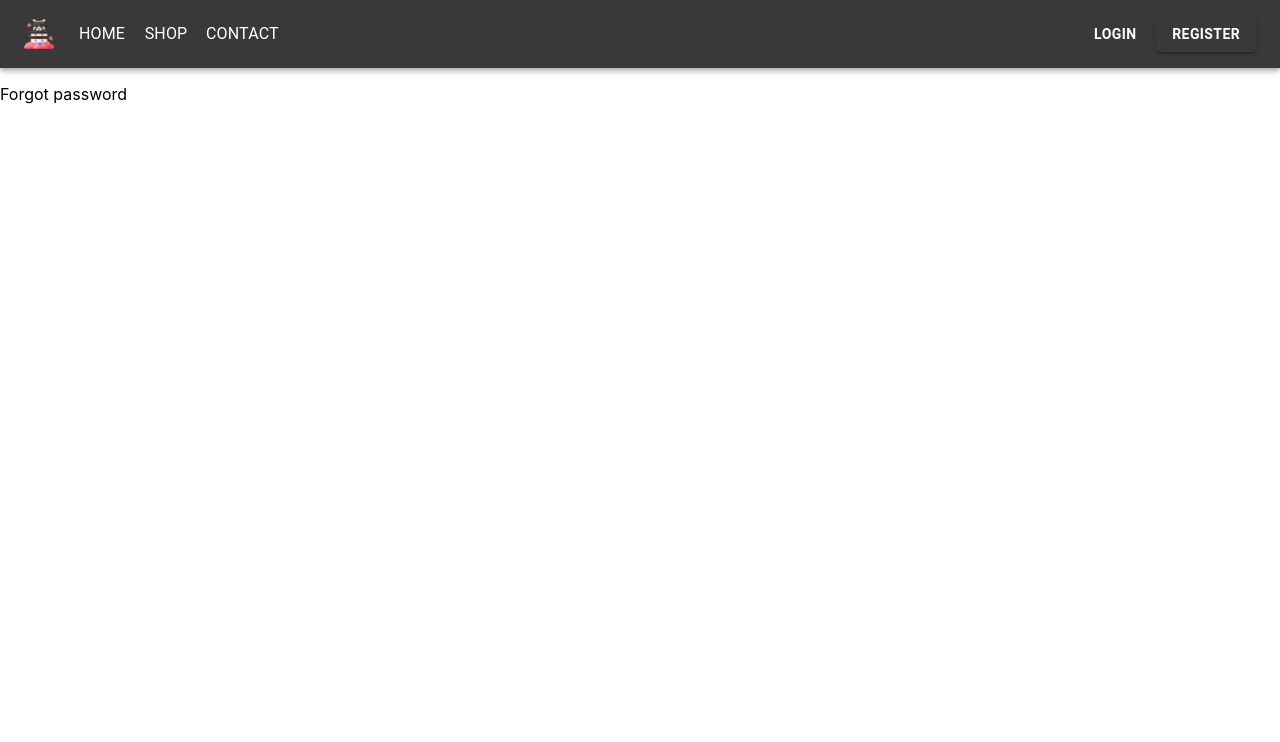
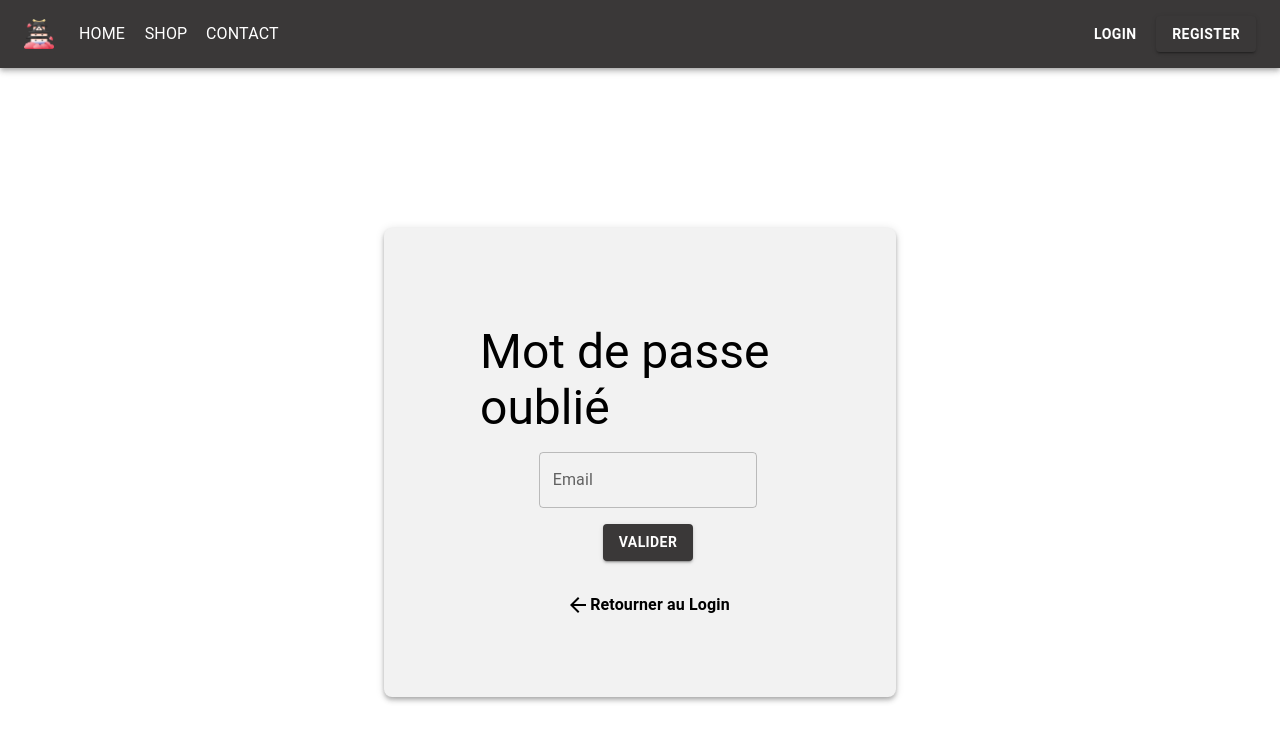
Before and after one commit to CanseFr/webshop-as, a React (Vite) app in the folder apps/client/: page /password in a window 1280 px wide. Shown: the top 742 px of the page. Built offline with nearby package versions, Linux system fonts and the light colour scheme.

Commit message:
:sparkles: Create forotten password, cgu dialog and path about

```diff
--- a/apps/client/src/App.tsx
+++ b/apps/client/src/App.tsx
@@ -6,7 +6,6 @@ import { Home } from './pages/home';
 import { Shop } from './pages/shop';
 import { Login } from './auth/login';
 import { Register } from './auth/register';
-import { GeneralConditions } from './auth/general-conditions';
 import { ForgotPassword } from './auth/forgot-password';
 
 export const App = () => {
@@ -19,7 +18,6 @@ export const App = () => {
           <Route path="contact" element={<Contact />} />
           <Route path="login" element={<Login />} />
           <Route path="register" element={<Register />} />
-          <Route path="conditions" element={<GeneralConditions />} />
           <Route path="password" element={<ForgotPassword />} />
         </Route>
       </Routes>
--- a/apps/client/src/auth/forgot-password/index.tsx
+++ b/apps/client/src/auth/forgot-password/index.tsx
@@ -1,3 +1,52 @@
+import { Grid, TextField } from '@mui/material';
+import Typography from '@mui/material/Typography';
+import Button from '@mui/material/Button';
+import { useNavigate } from 'react-router-dom';
+import ArrowBackIcon from '@mui/icons-material/ArrowBack';
+
 export const ForgotPassword = () => {
-  return <p>Forgot password</p>;
+  const navigate = useNavigate();
+
+  return (
+    <Grid
+      width="40vw"
+      container
+      spacing={2}
+      display="flex"
+      flexDirection="column"
+      alignContent="center"
+      margin="auto"
+      justifyContent="center"
+      bgcolor="#f2f2f2"
+      padding={10}
+      borderRadius={2}
+      boxShadow={4}
+      sx={{ marginTop: '20vh' }}
+    >
+      <Grid margin="auto" item xs={12}>
+        <Typography variant="h3">Mot de passe oublié</Typography>
+      </Grid>
+      <Grid margin="auto" item xs={8}>
+        <TextField color="secondary" id="outlined-password-input" label="Email" type="email" />
+      </Grid>
+      <Grid item margin="auto" xs={8}>
+        <Button sx={{ fontWeight: 'bold', color: 'white' }} variant="contained">
+          Valider
+        </Button>
+      </Grid>
+      <Grid
+        item
+        xs={8}
+        margin="auto"
+        mt={2}
+        display="flex"
+        flexDirection="row"
+        onClick={() => navigate('/login')}
+        sx={{ cursor: 'pointer' }}
+      >
+        <ArrowBackIcon />
+        <Typography fontWeight="bold">Retourner au Login</Typography>
+      </Grid>
+    </Grid>
+  );
 };
--- a/apps/client/src/auth/general-conditions/index.tsx
+++ b/apps/client/src/auth/general-conditions/index.tsx
@@ -1,3 +1,125 @@
-export const GeneralConditions = () => {
-  return <p>Condition</p>;
+import Button from '@mui/material/Button';
+import Dialog from '@mui/material/Dialog';
+import DialogActions from '@mui/material/DialogActions';
+import DialogContent from '@mui/material/DialogContent';
+import DialogContentText from '@mui/material/DialogContentText';
+import DialogTitle from '@mui/material/DialogTitle';
+import Paper, { PaperProps } from '@mui/material/Paper';
+import Typography from '@mui/material/Typography';
+import { useState } from 'react';
+import Draggable from 'react-draggable';
+
+function PaperComponent(props: PaperProps) {
+  return (
+    <Draggable handle="#draggable-dialog-title" cancel={'[class*="MuiDialogContent-root"]'}>
+      <Paper {...props} />
+    </Draggable>
+  );
+}
+
+export const CGU = () => {
+  const [open, setOpen] = useState(false);
+
+  const handleClickOpen = () => {
+    setOpen(true);
+  };
+
+  const handleClose = () => {
+    setOpen(false);
+  };
+
+  return (
+    <>
+      <Button color="info" variant="outlined" onClick={handleClickOpen}>
+        Lire les conditions
+      </Button>
+      <Dialog
+        open={open}
+        onClose={handleClose}
+        PaperComponent={PaperComponent}
+        aria-labelledby="draggable-dialog-title"
+      >
+        <DialogTitle style={{ cursor: 'move' }} id="draggable-dialog-title">
+          Conditions générales de vente
+        </DialogTitle>
+        <DialogContent>
+          <DialogContentText>
+            <Typography fontWeight="bold" mt={2}>
+              1. Acceptation des Conditions
+            </Typography>
+
+            <Typography>
+              En accédant à ce site web, vous acceptez d'être lié par ces Conditions Générales d'Utilisation (CGU). Si
+              vous n'acceptez pas ces CGU, veuillez ne pas utiliser ce site.
+            </Typography>
+            <Typography fontWeight="bold" mt={2}>
+              2. Utilisation du Site
+            </Typography>
+            <Typography>2.1 Vous devez avoir l'âge légal pour effectuer des achats en ligne.</Typography>
+            <Typography>
+              2.2 Vous acceptez de fournir des informations précises, complètes et à jour lors de la création de votre
+              compte et de passer des commandes.
+            </Typography>
+            <Typography fontWeight="bold" mt={2}>
+              3. Commandes et Paiements
+            </Typography>
+            <Typography>3.1 Les produits affichés sur ce site sont soumis à disponibilité.</Typography>
+            <Typography>
+              3.2 Vous acceptez de payer le prix total des produits commandés, ainsi que les frais d'expédition
+              applicables.
+            </Typography>
+            <Typography fontWeight="bold" mt={2}>
+              4. Livraison
+            </Typography>
+            <Typography>
+              4.1 Les délais de livraison sont estimés et peuvent varier en fonction de la destination.
+            </Typography>
+            <Typography>4.2 Vous êtes responsable de fournir des informations d'expédition précises.</Typography>
+            <Typography fontWeight="bold" mt={2}>
+              5. Retours et Remboursements
+            </Typography>
+            <Typography>5.1 Les retours sont acceptés conformément à notre politique de retour.</Typography>
+            <Typography>5.2 Les remboursements seront effectués selon nos conditions de remboursement.</Typography>
+            <Typography fontWeight="bold" mt={2}>
+              6. Confidentialité
+            </Typography>
+            <Typography>
+              6.1 Nous respectons votre vie privée. Consultez notre Politique de Confidentialité pour plus
+              d'informations.
+            </Typography>
+            <Typography fontWeight="bold" mt={2}>
+              7. Propriété Intellectuelle
+            </Typography>
+            <Typography>
+              7.1 Tout le contenu du site est la propriété intellectuelle de notre entreprise et ne peut être utilisé
+              sans autorisation.
+            </Typography>
+            <Typography fontWeight="bold" mt={2}>
+              8. Modifications des CGU
+            </Typography>
+            <Typography>
+              8.1 Nous nous réservons le droit de modifier ces CGU à tout moment. Les modifications prendront effet dès
+              leur publication sur le site.
+            </Typography>
+            <Typography fontWeight="bold" mt={2}>
+              9. Résiliation
+            </Typography>
+            <Typography>
+              9.1 Nous nous réservons le droit de résilier votre compte et de refuser l'accès au site en cas de
+              non-respect de ces CGU.
+            </Typography>
+            <Typography fontWeight="bold" mt={2}>
+              10. Lois Applicables
+            </Typography>
+            <Typography>10.1 Ces CGU sont régies par les lois en vigueur dans votre juridiction.</Typography>
+          </DialogContentText>
+        </DialogContent>
+        <DialogActions>
+          <Button autoFocus onClick={handleClose}>
+            Fermer
+          </Button>
+        </DialogActions>
+      </Dialog>
+    </>
+  );
 };
--- a/apps/client/src/auth/login/index.tsx
+++ b/apps/client/src/auth/login/index.tsx
@@ -1,8 +1,11 @@
 import { Grid, TextField } from '@mui/material';
 import Typography from '@mui/material/Typography';
 import Button from '@mui/material/Button';
+import { useNavigate } from 'react-router-dom';
 
 export const Login = () => {
+  const navigate = useNavigate();
+
   return (
     <Grid
       width="40vw"
@@ -34,8 +37,10 @@ export const Login = () => {
           color="secondary"
         />
       </Grid>
-      <Grid item xs={8}>
-        <Typography>Mot de passe oublié ?</Typography>
+      <Grid item xs={8} margin="auto">
+        <Typography onClick={() => navigate('/password')} sx={{ fontWeight: 'bold', cursor: 'pointer' }}>
+          Mot de passe oublié ?
+        </Typography>
       </Grid>
       <Grid item margin="auto" xs={8}>
         <Button sx={{ fontWeight: 'bold', color: 'white' }} variant="contained">
--- a/apps/client/src/auth/register/index.tsx
+++ b/apps/client/src/auth/register/index.tsx
@@ -1,9 +1,11 @@
-import { Grid, TextField } from '@mui/material';
+import { Checkbox, FormControlLabel, Grid, TextField } from '@mui/material';
 import Typography from '@mui/material/Typography';
 import Button from '@mui/material/Button';
+import { CGU } from '../general-conditions';
 
 export const Register = () => {
   return (
+    <>
       <Grid
         width="40vw"
         container
@@ -22,20 +24,26 @@ export const Register = () => {
         <Grid margin="auto" item xs={12}>
           <Typography variant="h3">Register</Typography>
         </Grid>
-      <Grid item xs={8}>
+        <Grid margin="auto" item xs={8}>
           <TextField color="secondary" id="outlined-password-input" label="Nom" type="text" />
         </Grid>
-      <Grid item xs={8}>
+        <Grid margin="auto" item xs={8}>
           <TextField color="secondary" id="outlined-password-input" label="Prenom" type="text" />
         </Grid>
-      <Grid item xs={8}>
+        <Grid margin="auto" item xs={8}>
           <TextField color="secondary" id="outlined-password-input" label="Email" type="email" />
         </Grid>
-      <Grid item xs={8}>
+        <Grid margin="auto" item xs={8}>
           <TextField color="secondary" id="outlined-password-input" label="Password" type="password" />
         </Grid>
-      <Grid item xs={8}>
+        <Grid margin="auto" item xs={8}>
           <TextField color="secondary" id="outlined-password-input" label="Confirm password" type="password" />
+        </Grid>
+        <Grid item xs={8} margin="auto">
+          <FormControlLabel control={<Checkbox />} label="Accepter les conditions générales de vente" />
+        </Grid>
+        <Grid item xs={8} margin="auto">
+          <CGU />
         </Grid>
         <Grid item margin="auto" xs={8}>
           <Button sx={{ fontWeight: 'bold', color: 'white' }} variant="contained">
@@ -43,5 +51,6 @@ export const Register = () => {
           </Button>
         </Grid>
       </Grid>
+    </>
   );
 };
```
Lines whose indentation alone changed are shown as unchanged.
